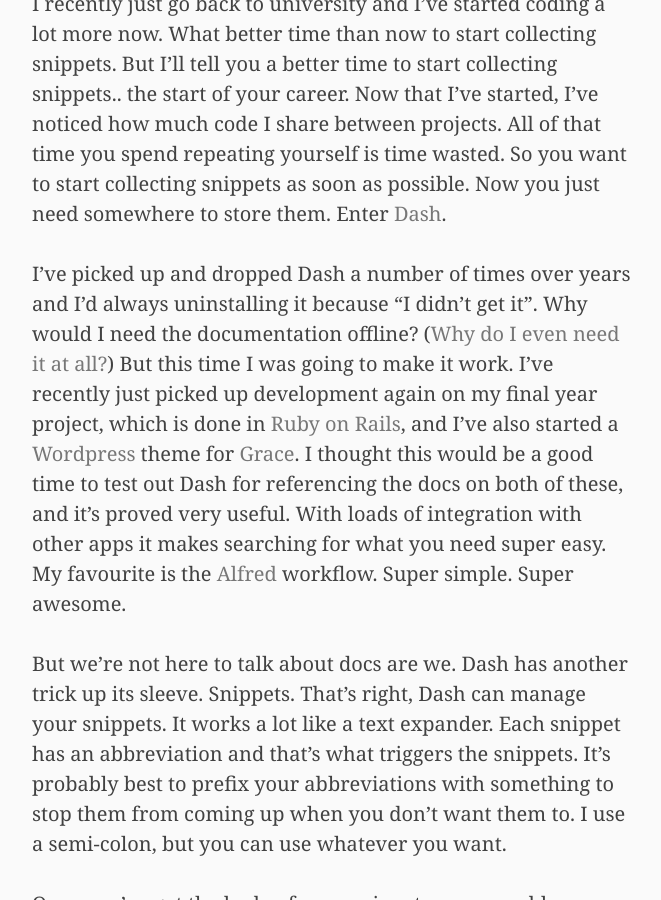
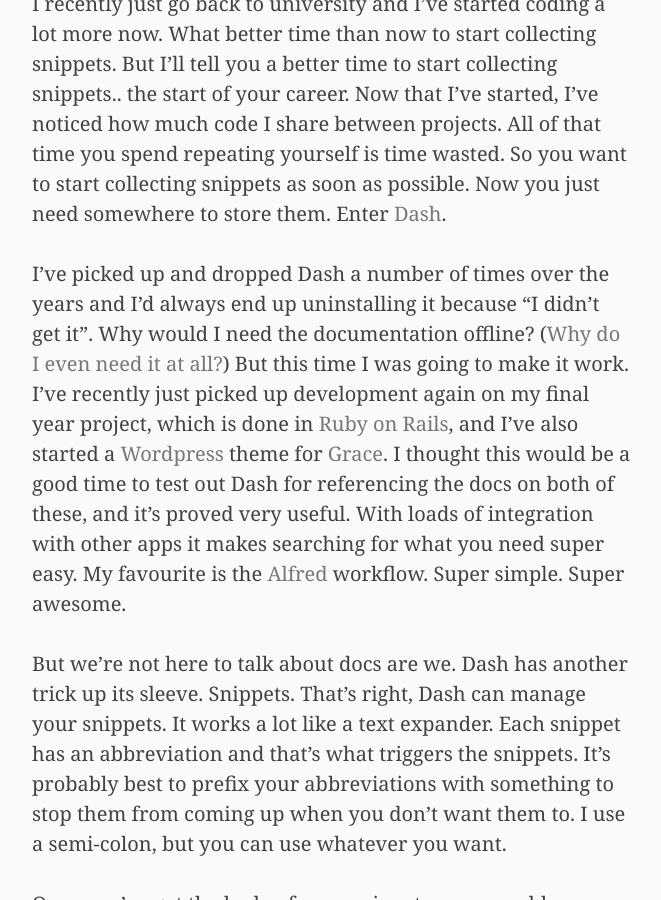
Before and after one commit to danwlsn/djangodan.github.io, a Jekyll site: the page built from _posts/2014-01-21-snippets.md, in a window 1280 px wide and 900 px high, scrolled down 577 px. Shown: the whole window, without its empty margins (308-969 px from the left). Built offline with Jekyll 4.4.1, drawn with Linux system fonts in a browser that asks for light colours; nearby versions of some CDN libraries; Markdown is read by kramdown in place of the engine named in the settings.

Commit message:
proof read dumbass

```diff
--- a/_posts/2014-01-21-snippets.md
+++ b/_posts/2014-01-21-snippets.md
@@ -9,7 +9,7 @@ Snippets are huge, and I didn't realise this until just now. A while back, I dec
 
 I recently just go back to university and I've started coding a lot more now. What better time than now to start collecting snippets. But I'll tell you a better time to start collecting snippets.. the start of your career. Now that I've started, I've noticed how much code I share between projects. All of that time you spend repeating yourself is time wasted. So you want to start collecting snippets as soon as possible. Now you just need somewhere to store them. Enter [Dash](http://kapeli.com/dash).
 
-I've picked up and dropped Dash a number of times over years and I'd always uninstalling it because "I didn't get it". Why would I need the documentation offline? ([Why do I even need it at all?](http://stackoverflow.com)) But this time I was going to make it work. I've recently just picked up development again on my final year project, which is done in [Ruby on Rails](http://rubyonrails.org), and I've also started a [Wordpress](http://wordpress.org) theme for [Grace](http://thatgracegirl.com). I thought this would be a good time to test out Dash for referencing the docs on both of these, and it's proved very useful. With loads of integration with other apps it makes searching for what you need super easy. My favourite is the [Alfred](http://www.alfredapp.com) workflow. Super simple. Super awesome.
+I've picked up and dropped Dash a number of times over the years and I'd always end up uninstalling it because "I didn't get it". Why would I need the documentation offline? ([Why do I even need it at all?](http://stackoverflow.com)) But this time I was going to make it work. I've recently just picked up development again on my final year project, which is done in [Ruby on Rails](http://rubyonrails.org), and I've also started a [Wordpress](http://wordpress.org) theme for [Grace](http://thatgracegirl.com). I thought this would be a good time to test out Dash for referencing the docs on both of these, and it's proved very useful. With loads of integration with other apps it makes searching for what you need super easy. My favourite is the [Alfred](http://www.alfredapp.com) workflow. Super simple. Super awesome.
 
 But we're not here to talk about docs are we. Dash has another trick up its sleeve. Snippets. That's right, Dash can manage your snippets. It works a lot like a text expander. Each snippet has an abbreviation and that's what triggers the snippets. It's probably best to prefix your abbreviations with something to stop them from coming up when you don't want them to. I use a semi-colon, but you can use whatever you want.
 
```
